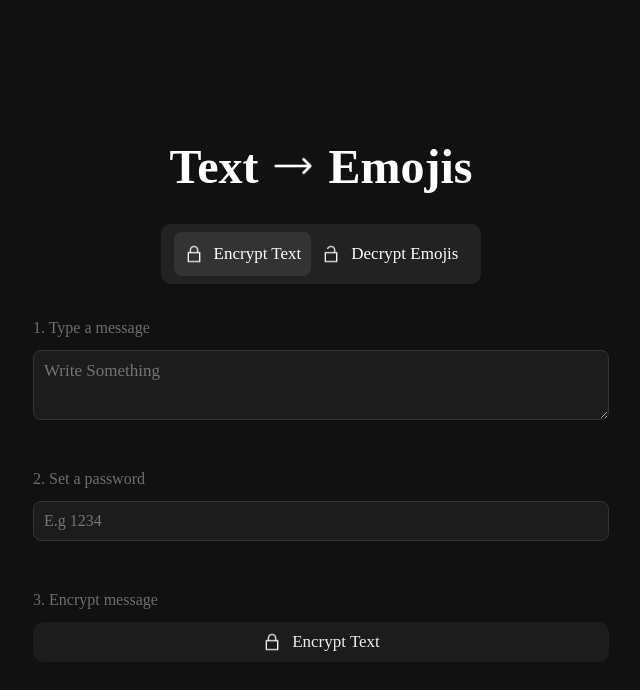
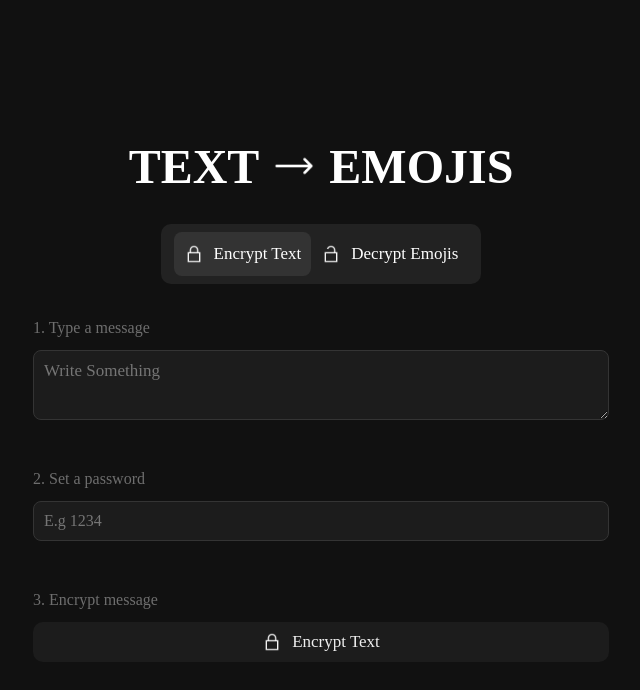
Before and after one commit to luvnft/Text-to-Emoji-E-D, a plain HTML site: page index.html in a window 1280 px wide. Shown: the whole page, without its empty margins (319-959 px from the left). Drawn offline with Linux system fonts and the light colour scheme.

Commit message:
Font Changed

```diff
--- a/index.html
+++ b/index.html
@@ -11,7 +11,7 @@
 
 <body>
     <div id="main">
-        <h1>Text <span><img src="arrow.png" alt=""></span>Emojis</h1>
+        <h1>TEXT <span><img src="arrow.png" alt=""></span>EMOJIS</h1>
         <div id="endec-div">
             <h3 id="enc-btn"><span><img src="tala.png" alt=""></span> Encrypt Text</h3>
             <h3 id="dec-btn"><span><img src="khulatala.png" alt=""></span> Decrypt Emojis</h3>
```
